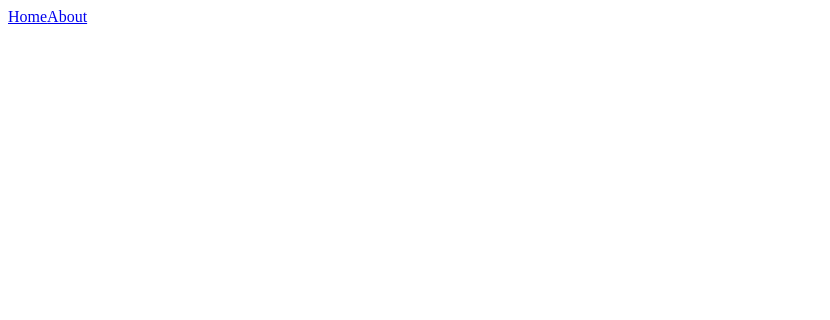
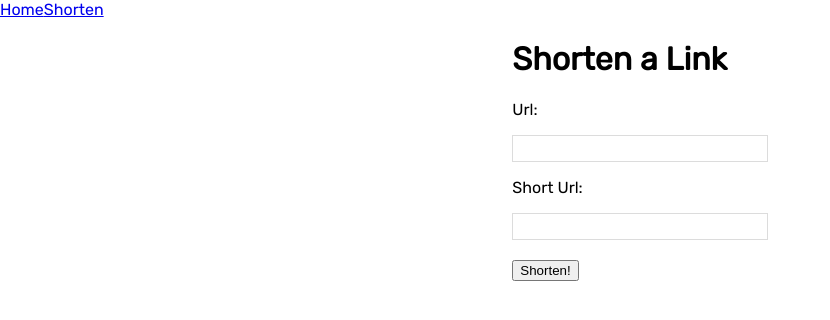
Before and after one commit to hannessolo/link-shortener, a React app: page /shorten in a window 1280 px wide. Shown: the top 320 px of the page, without its empty margins (0-830 px from the left). Built offline with nearby package versions, Linux system fonts and the light colour scheme.

Commit message:
it works! and some styling

```diff
--- a/public/index.html
+++ b/public/index.html
@@ -6,6 +6,7 @@
   <meta http-equiv="X-UA-Compatible" content="ie=edge">
   <title>Webpack dev server</title>
   <link href='./style.css' rel="stylesheet">
+  <link href="https://fonts.googleapis.com/css?family=Rubik" rel="stylesheet">
 </head>
 <body>
   <div id='app'></div>
--- a/public/style.css
+++ b/public/style.css
@@ -1,3 +1,4 @@
-p {
-  color: red;
+body {
+  margin: 0;
+  font-family: 'Rubik';
 }
--- a/src/components/App.jsx
+++ b/src/components/App.jsx
@@ -1,21 +1,38 @@
 import React, { Component } from 'react';
 import { Link, Route } from 'react-router-dom';
-import About from './About.jsx';
+import Shorten from './Shorten.jsx';
 import Home from './Home.jsx';
 
-const App = () => {
+class App extends React.Component {
+  render(){
+
+    const divStyle = {
+      margin: 0,
+      backgroundColor: '#6dffe4',
+      height: 40,
+      textDecoration: 'none',
+      display: 'flex',
+      alignItems: 'center'
+    }
+
+    const linkStyle = {
+      textDecoration: 'none',
+      padding: 10
+    }
+
     return (
       <div>
-      <nav>
-        <Link to='/'>Home</Link>
-        <Link to='/about'>About</Link>
+        <nav style={divStyle}>
+          <Link style={linkStyle} to='/'>Home</Link>
+          <Link style={linkStyle} to='/shorten'>Shorten</Link>
         </nav>
         <div>
           <Route exact path='/' component={Home} />
-        <Route path='/about' component={About} />
+          <Route path='/shorten' component={Shorten} />
         </div>
       </div>
     );
   }
+}
 
 export default App;
--- a/src/components/About.jsx
+++ b/src/components/Shorten.jsx
@@ -1,7 +1,7 @@
 import React, { Component } from 'react';
 import { Link, Route } from 'react-router-dom';
 
-class About extends React.Component {
+class Shorten extends React.Component {
   constructor(props) {
     super(props);
 
@@ -50,19 +50,42 @@ class About extends React.Component {
   }
 
   render() {
+
+    const containerStyle = {
+      display: 'flex',
+      alignItems: 'center',
+      justifyContent: 'center'
+    }
+
+    const inputStyle = {
+      width: '100%',
+      padding: 5,
+      border: 'solid 1px #dcdcdc',
+      borderRadius: 0,
+      boxSizing: 'border-box',
+      boxShadow: 'none',
+      appearance: 'none'
+    }
+
+    const buttonStyle = {
+      marginTop: 20
+    }
+
     return (
-      <div>
-        <h1>About</h1>
-        <input type='text' value={this.state.value} onChange={this.handleUrlTextChange} />
-        <p>Url: {this.state.url}</p>
-        <input type='text' value={this.state.value} onChange={this.handleSurlTextChange} />
-        <p>Short Url: {this.state.surl}</p>
-        <button onClick={this.shortenUrl}>Shorten!</button>
-        {this.state.success && <p>Success!</p>}
+      <div style={containerStyle}>
+        <div>
+          <h1>Shorten a Link</h1>
+          <p>Url: {this.state.url}</p>
+          <input style={inputStyle} type='text' value={this.state.value} onChange={this.handleUrlTextChange} />
+          <p>Short Url: {this.state.surl}</p>
+          <input style={inputStyle} type='text' value={this.state.value} onChange={this.handleSurlTextChange} />
+          <button style={buttonStyle} onClick={this.shortenUrl}>Shorten!</button>
+          {this.state.success && <p>Success!</p>}
+        </div>
       </div>
     );
   }
 
 }
 
-export default About;
+export default Shorten;
--- a/src/index.jsx
+++ b/src/index.jsx
@@ -6,6 +6,6 @@ import App from './components/App.jsx';
 ReactDOM.render(
   (
     <BrowserRouter>
-      <App/>
+      <App />
     </BrowserRouter>
 ), document.getElementById('app'));
```
Also changed, not shown: server.js (+19 -8 lines), public/output.js. Lines whose indentation alone changed are shown as unchanged.
